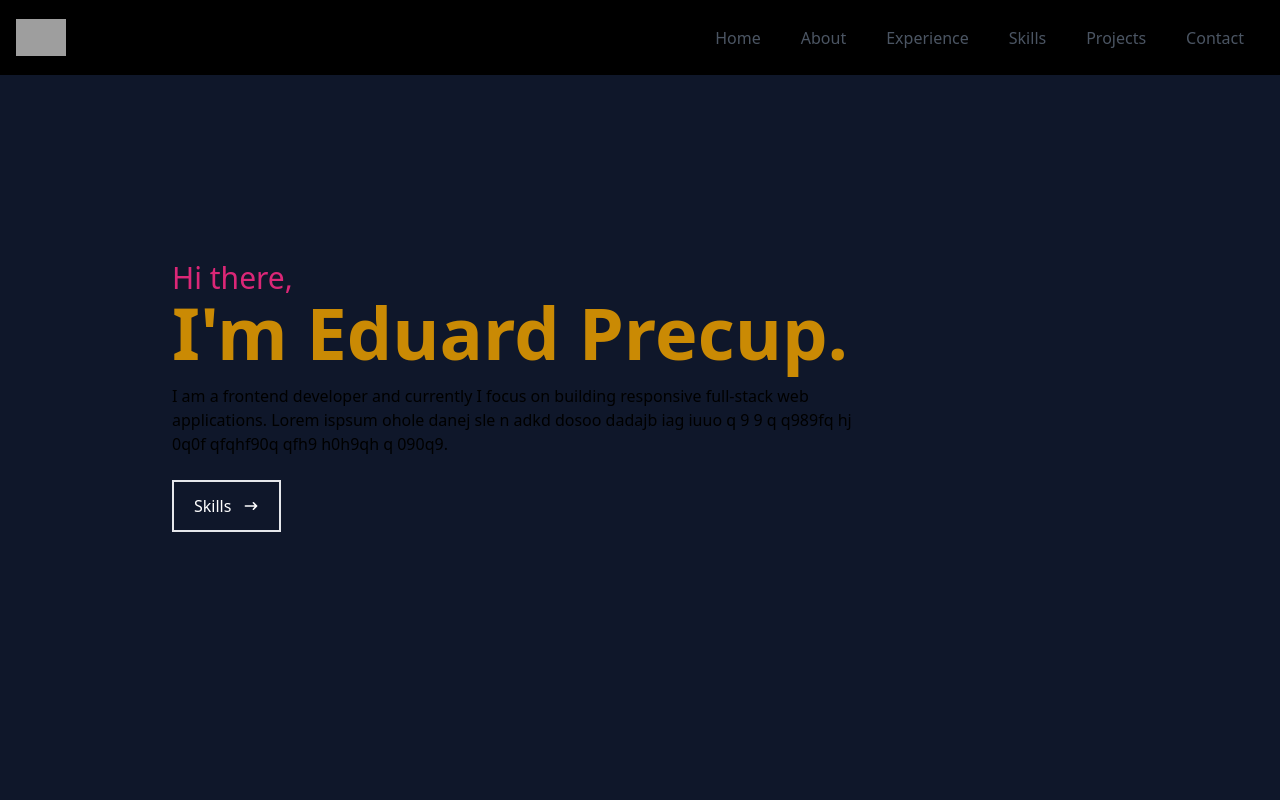
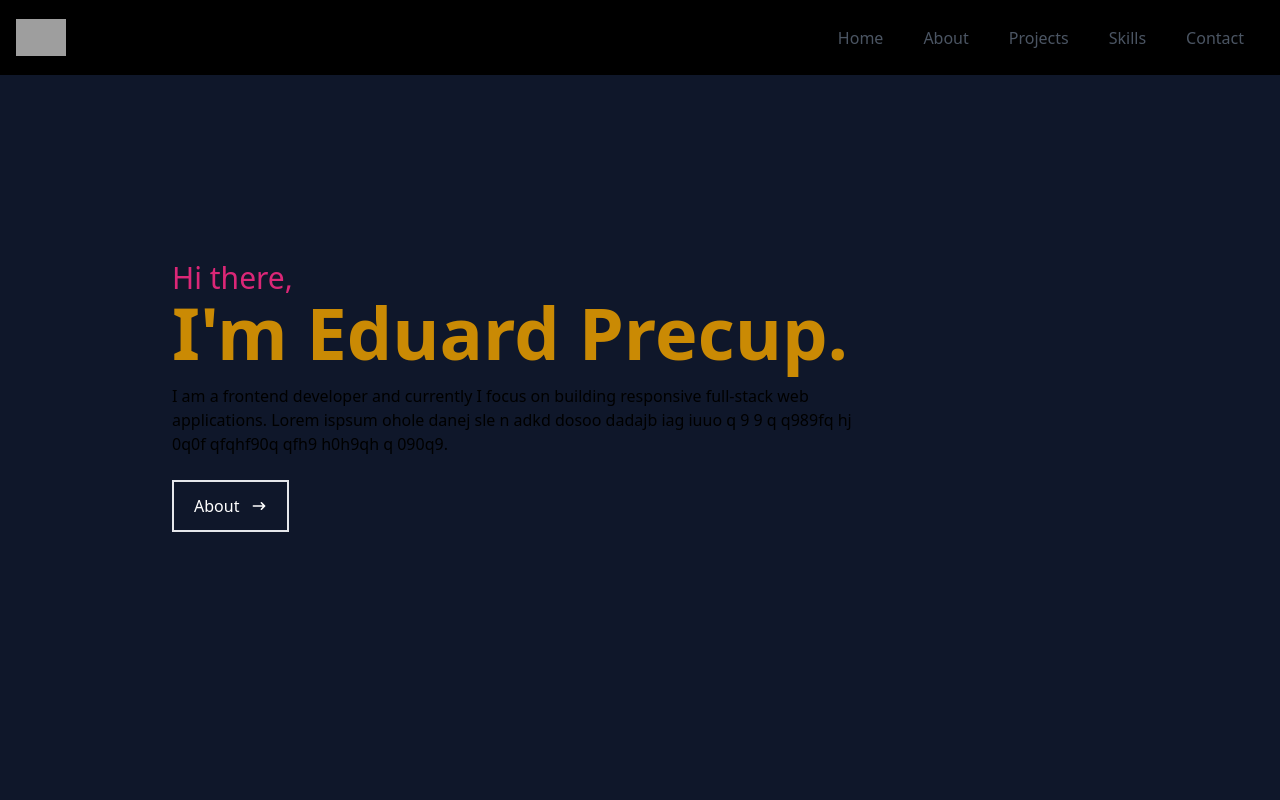
Before and after one commit to eduard15x/eduard-dev, a React (Create React App) app: page / in a window 1280 px wide. Shown: the top 800 px of the page. Built offline with nearby package versions, Linux system fonts and the light colour scheme; grey boxes are pictures that could not be loaded; the HTML template or start-up script is replaced by a standard one.

Commit message:
prepare for designing and adjusments

```diff
--- a/src/App.js
+++ b/src/App.js
@@ -1,6 +1,6 @@
 import About from "./components/About";
 import Contact from "./components/Contact";
-import Experience from "./components/Experience";
+import Projects from "./components/Projects";
 import Home from "./components/Home";
 import Navbar from "./components/Navbar";
 import Skills from "./components/Skills";
@@ -12,7 +12,7 @@ function App() {
       <Navbar />
       <Home />
       <About />
-      <Experience />
+      <Projects />
       <Skills />
       <Contact />
     </div>
--- a/src/components/Home.jsx
+++ b/src/components/Home.jsx
@@ -1,5 +1,6 @@
 import { HiArrowNarrowRight } from 'react-icons/hi';
 // import ProfilePic from '../assets/Profile.png';
+import { Link } from 'react-scroll';
 
 const Home = () => {
     return (
@@ -22,12 +23,12 @@ const Home = () => {
                     dadajb  iag iuuo q 9 9 q q989fq hj 0q0f  qfqhf90q qfh9 h0h9qh q 090q9.
                 </p>
                 {/* Button navigate to next section */}
-                <div>
+                <Link to="about" smooth={true} duration={500}>
                     <button className='text-white group border-2 px-5 py-3 my-2 flex items-center hover:bg-pink-600'>
-                        <span>Skills</span>
+                        <span>About</span>
                         <HiArrowNarrowRight className='ml-3 group-hover:rotate-90 duration-300'/>
                     </button>
-                </div>
+                </Link>
                 {/* Homepage Image */}
                 {/* <img className='hidden lg:block absolute w-[350px] right-[5%] rounded-full'
                     src={ ProfilePic } alt="Profile"
--- a/src/components/Navbar.jsx
+++ b/src/components/Navbar.jsx
@@ -1,11 +1,13 @@
 import { useState } from 'react';
 import { FaBars, FaTimes } from 'react-icons/fa';
 import Logo from '../assets/Logo.png';
+import { Link } from 'react-scroll';
+
 
 const Navbar = () => {
     const [ mobileNav, setMobileNav ] = useState(false);
 
-    const openNav = () => {
+    const handleNav = () => {
         setMobileNav(mobileNav ? false : true);
     };
 
@@ -16,16 +18,40 @@ const Navbar = () => {
 
             {/* Menu */}
             <ul className='hidden nav-list md:flex'>
-                <li>Home</li>
-                <li>About</li>
-                <li>Experience</li>
-                <li>Skills</li>
-                <li>Projects</li>
-                <li>Contact</li>
+                <li>
+                    <Link to="home" smooth={true} duration={500}>
+                        Home
+                    </Link>
+                </li>
+
+                <li>
+                    <Link to="about" smooth={true} duration={500}>
+                        About
+                    </Link>
+                </li>
+
+                <li>
+                    <Link to="projects" smooth={true} duration={500}>
+                      Projects
+                    </Link>
+                </li>
+
+                <li>
+                    <Link to="skills" smooth={true} duration={500}>
+                       Skills
+                    </Link>
+                </li>
+
+                <li>
+                    <Link to="contact"smooth={true} duration={500}>
+                        Contact
+                    </Link>
+                </li>
+
             </ul>
 
             {/* Hamburger icon */}
-            <div className='md:hidden cursor-pointer z-10' onClick={openNav}>
+            <div className='md:hidden cursor-pointer z-10' onClick={handleNav}>
                 { mobileNav ? <FaTimes /> : <FaBars /> }
             </div>
 
@@ -35,7 +61,11 @@ const Navbar = () => {
                 <li>Home</li>
                 <li>About</li>
                 <li>Experience</li>
-                <li>Skills</li>
+                <li>
+                    <Link to="skills" smooth={true} duration={500} onClick={handleNav}>
+                       Skills
+                    </Link>
+                </li>
                 <li>Projects</li>
                 <li>Contact</li>
             </ul>
--- a/src/components/Experience.jsx
+++ b/src/components/Projects.jsx
@@ -1,8 +1,8 @@
 // import Profile from '../assets/Profile.png';
 
-const Experience = () => {
+const Projects = () => {
     return (
-        <div name="experience" className="w-full md:h-screen text-gray-300 bg-green-900">
+        <div name="projects" className="w-full md:h-screen text-gray-300 bg-green-900">
             <div className="max-w-[1000px] mx-auto p-4 flex flex-col justify-center w-full h-full">
                 <div className="pb-8">
                     <p className="text-4xl font-bold inline border-b-4 text-gray border-pink-600">Work</p>
@@ -61,4 +61,4 @@ const Experience = () => {
     );
 }
 
-export default Experience;
+export default Projects;
```
Also changed, not shown: 1 other file (tests, documents, lock files or other folders).
